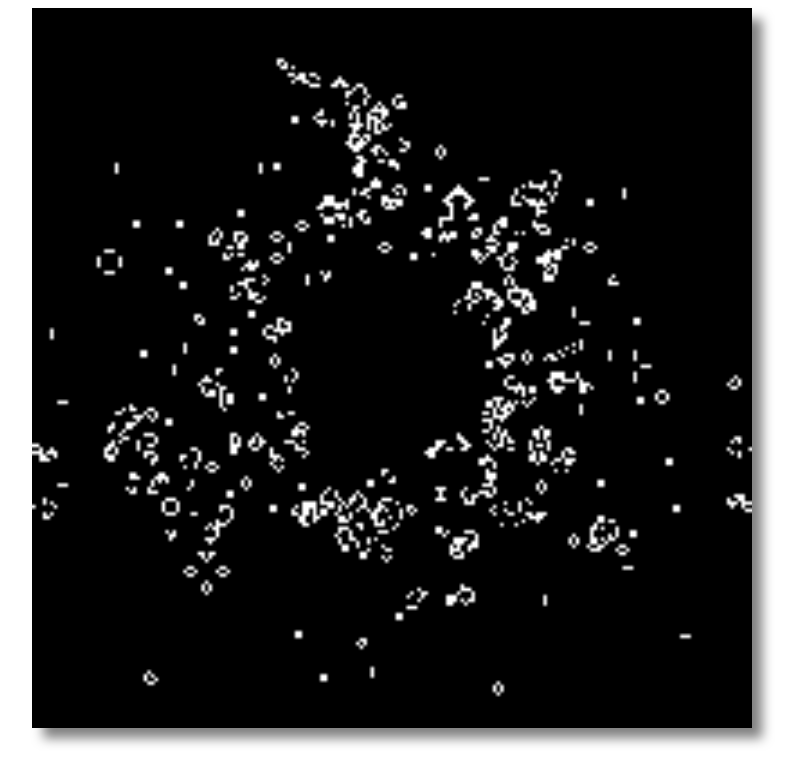
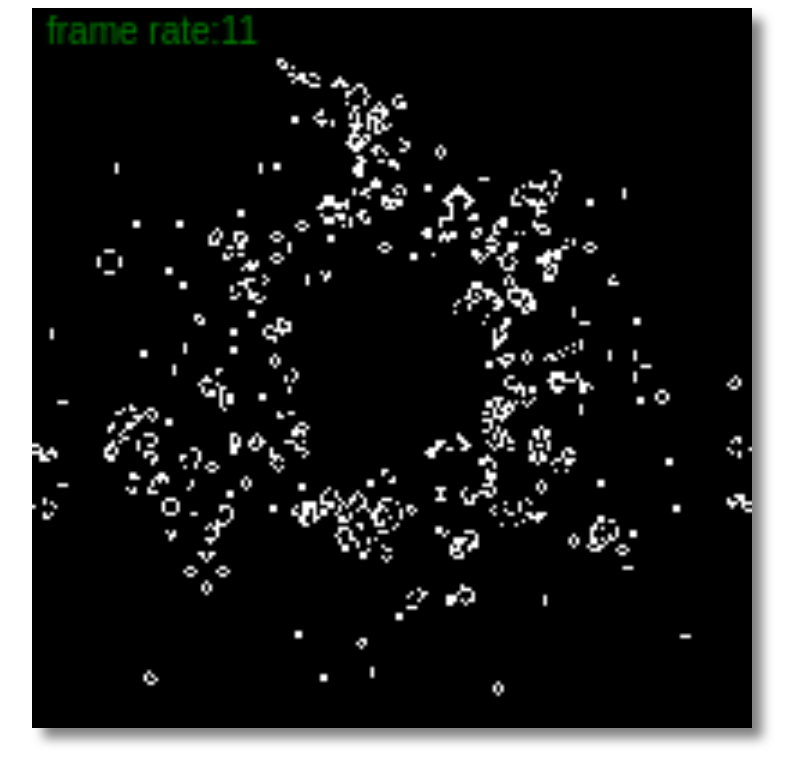
Before and after one commit to broofa/jslife, a plain HTML site: page index.html in a window 1280 px wide. Shown: the whole page, without its empty margins (248-1048 px from the left). Drawn offline with Linux system fonts and the light colour scheme; animation ran at ten frames a second.

Commit message:
display frame rate

```diff
--- a/index.html
+++ b/index.html
@@ -100,15 +100,24 @@
           bitmaps[1] = v;
         }
 
-        var t = Date.now();
+        var dates = [];
         function draw() {
+
           nextFrame();
           eachPixel(nextPixel);
           ctx.putImageData(bitmaps[0], 0, 0);
           frame++;
 
+          // Track  frame rate
+          t = Date.now();
+          while (dates.length && (dates[0] + 1000) < t) {
+            dates.shift();
+          }
+          dates.push(t);
+          ctx.fillStyle = 'rgba(0,255,0,.5)';
+          ctx.fillText('frame rate:' + dates.length, 4, 10);
+
           animate(draw);
-          t = Date.now();
         }
 
         eachPixel(initPixel);
```
